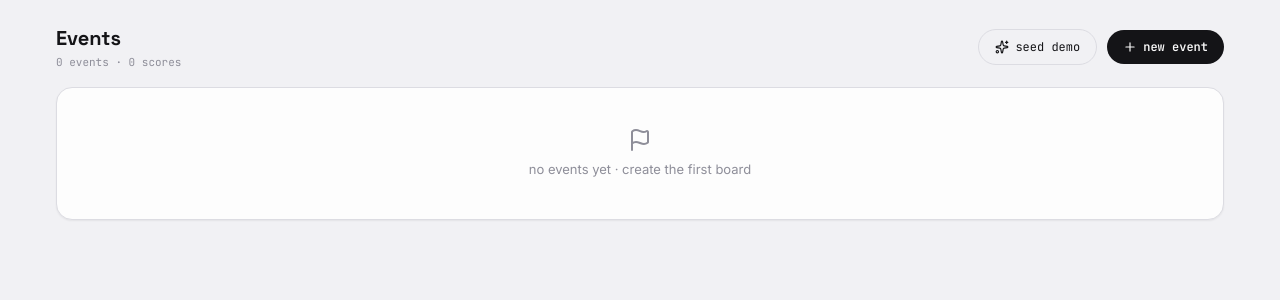
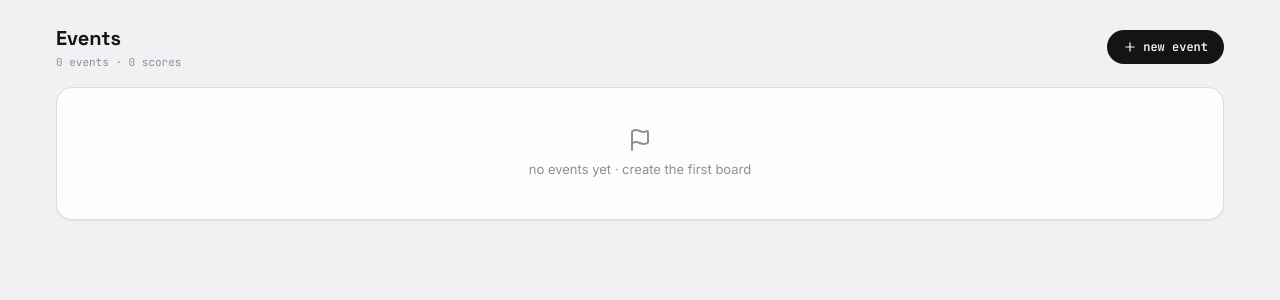
Before and after one commit to AWSSBGAtria/cd3-leaderboard, a Flask app: page /admin in a window 1280 px wide. Shown: the part 103-403 px from the top of the page. Run offline with Flask 3, Linux system fonts and the light colour scheme; the visitor is signed in with stand-in values (Sample User, id 1); data comes from the database, SQL or seed files in the repository; data that the repository does not hold is empty.

Commit message:
Remove seed demo button from admin (seeding via local script only)

```diff
--- a/templates/admin.html
+++ b/templates/admin.html
@@ -36,7 +36,6 @@
         <p id="evCount" class="mono text-[11px] faint mt-0.5"></p>
       </div>
       <div class="flex-1"></div>
-      <button onclick="seedDemo()" class="btn-g mono rounded-full px-4 py-2 text-[12px] flex items-center gap-1.5"><i data-lucide="sparkles" class="w-3.5 h-3.5"></i>seed demo</button>
       <button onclick="openEventModal()" class="btn-p mono rounded-full px-4 py-2 text-[12px] font-semibold flex items-center gap-1.5"><i data-lucide="plus" class="w-3.5 h-3.5"></i>new event</button>
     </div>
     <div id="autoBanner" class="hidden mb-4 rounded-xl px-4 py-2.5 mono text-[12px] items-center gap-2 info-box">
@@ -386,12 +385,6 @@ async function deleteEvent(id){
   await api(`/admin/api/events/${id}?mode=archive`,{method:'DELETE'});
   toast('event deleted · snapshot kept','trash-2'); loadEvents();
 }
-async function seedDemo(){
-  if(!confirm('Add 4 demo events with sample scores?')) return;
-  const r = await api('/admin/api/seed',{method:'POST'});
-  if(!r.ok){ toast(r.error||'Seed failed','alert-triangle'); return; }
-  toast('demo data added','sparkles'); loadEvents();
-}
 
 // ── reset ──
 let resetId=null;
```
Also changed, not shown: README.md.
